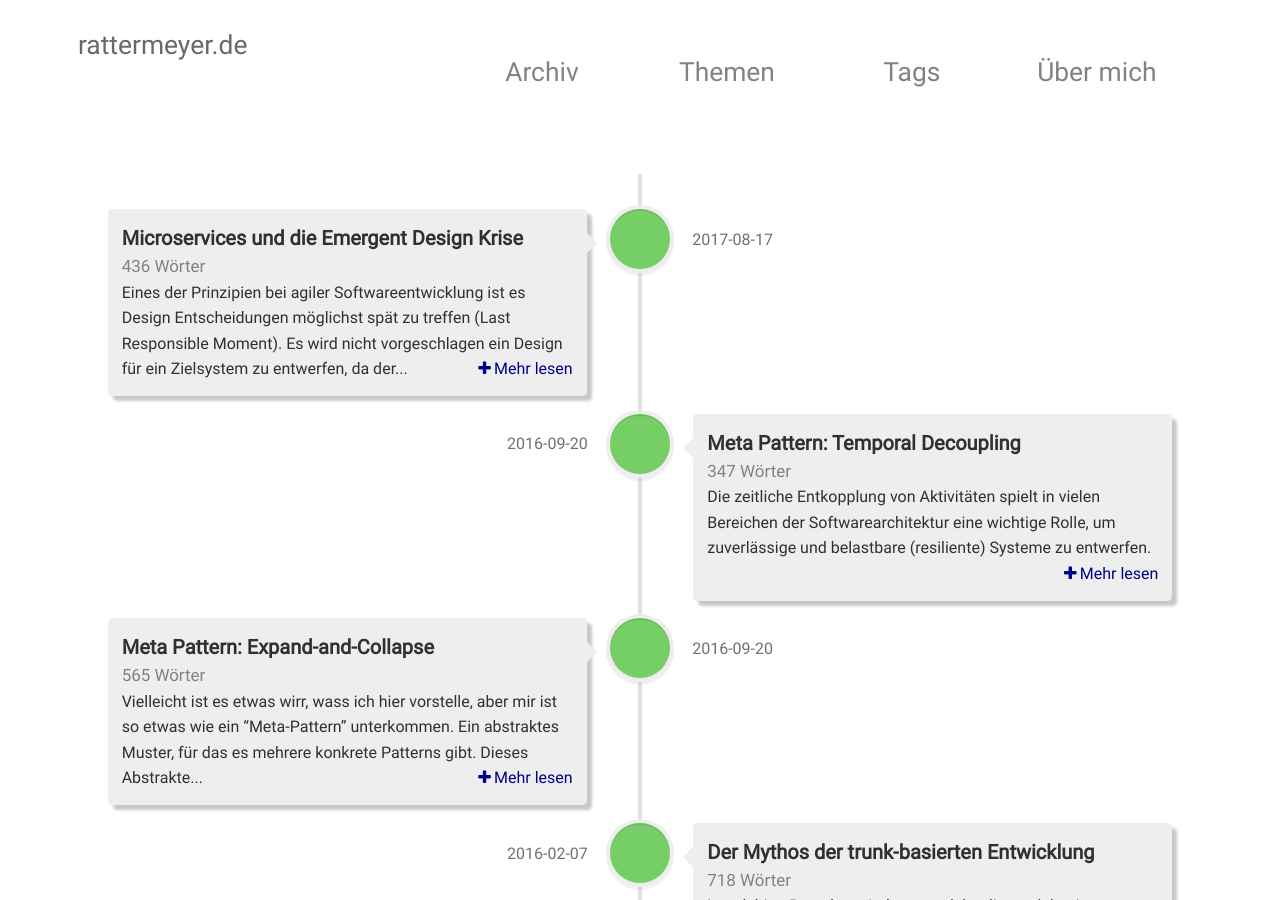
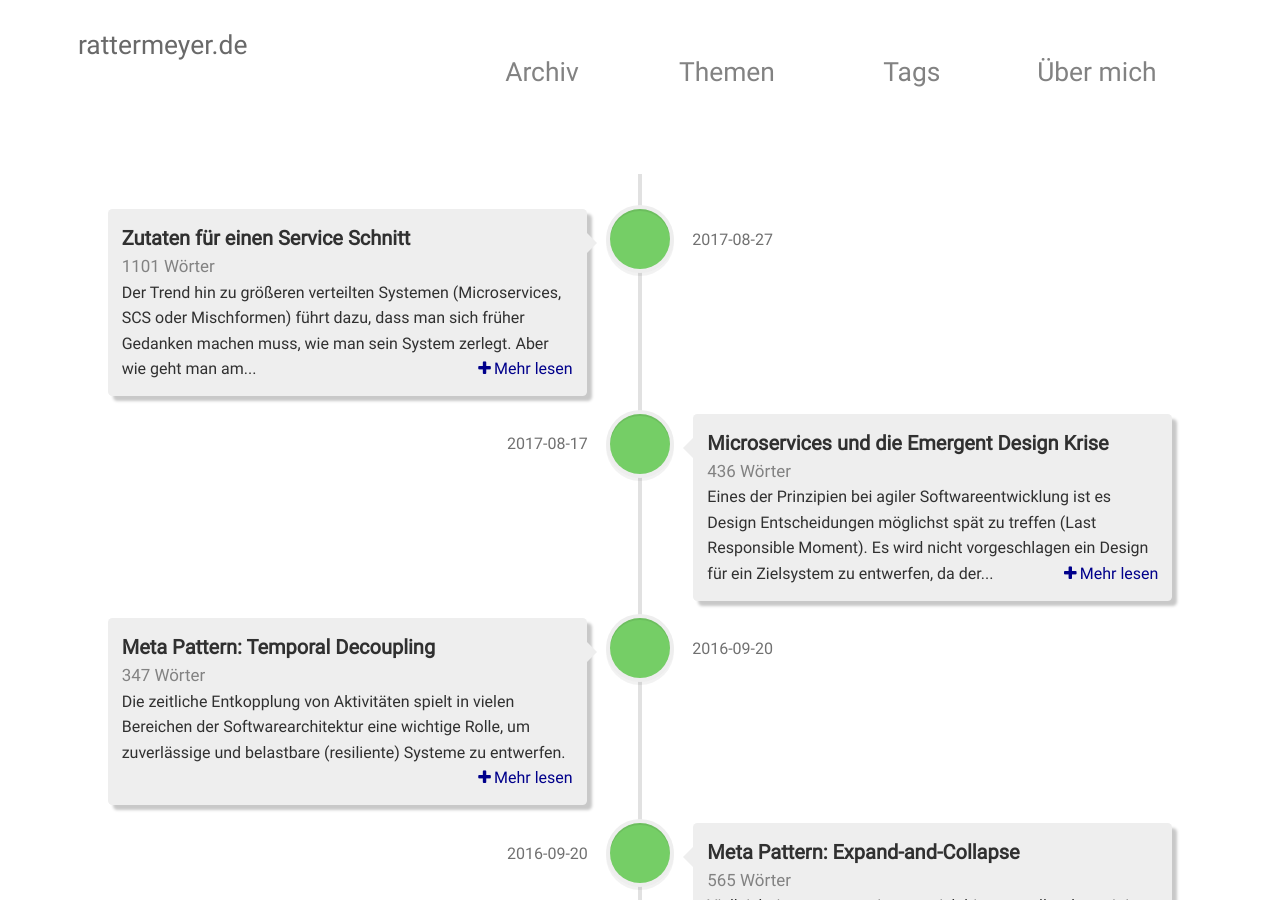
Before and after one commit to rattermeyer/rattermeyer.github.com, a Jekyll site: the page built from index.html, in a window 1280 px wide and 900 px high. Built offline with Jekyll 4.4.1, drawn with Linux system fonts in a browser that asks for light colours; some web fonts are replaced; comment, search, counter and statistics services are not loaded; some of the changed lines change nothing that is shown.

Commit message:
veröffentlichung

```diff
--- a/_drafts/verschiebung-des-lrm-beim-service-schnitt.markdown
+++ b/_posts/2017-08-27-zutaten-service-schnitt.markdown
@@ -1,6 +1,7 @@
 ---
 layout: post
-title: "Verschiebung des LRM beim Service Schnitt"
+title: "Zutaten für einen Service Schnitt"
+date: "2017-08-27"
 authors:
   - richard.attermeyer
 categories:
@@ -91,10 +92,29 @@
 Szenarien sollten dabei als Kommunikationsmittel verstanden werden, nicht als Abnhamekriteren. Daher ist der Aspekt eines Maßes zwar
 wichtig, aber sollte nicht überbewertet werden. Das Antwortmaß kann qualitativ oder auch quantitativ sein. Man sollte sich nur nicht zu lange aufhalten.
 
-Ermitteln kann man die Qualtitätssziele sehr gut im Rahmen eines Anforderungsworkshops. Es ist durchaus sinnvoll, wenn bisher keine
-Qualitätssziele definiert wurden, dafür einen eigenen Workshop anzusetzen.
+Ermitteln kann man die Qualtitätssziele sehr gut im Rahmen eines Anforderungsworkshops. Es ist durchaus sinnvoll für die erstmalige Erhebung einen eigenen Workshop anzusetzen.
 
-(Quality Attribute Workshop + Iteratives vorgehen)
+Dann kann man einmal überlegen, welche Qualitätssziele durch Microservices unterstützt werden und welche Herausforderungen bzw. Trade-offs
+dafür eingegangen werden. Insbesondere sollte man einmal überlegen, ob die Herausforderungen akzeptiert werden oder ob Randbedingungen
+die Wahl einschränken.
+
+#### Unterstützte Qualitätsziele / Vorteile
+
+* *Änderbarkeit / Analysierbarkeit* durch kleinere Größe und große Cohesion<sup>[1](#Cohesion)</sup>
+* *Performanz / Skalierbarkeit* durch kleinere Services, die _unabhängig_ voneinander skaliert werden können
+* *Austauschbarkeit* durch kleine Größe ("Design for Replacability")
+* Verbesserung des Time-to-Markets aufgrund unabhängiger Releasezyklen
+
+#### Trade-Offs und Herausforderungen
+* *Betreibarkeit*, da Überwachung und Debugging schwer sein können
+* *Integration*: Notwendigkeit der Collaboration bei gleichzeitiger Unabhängigkeit
+* Komplexität aufgrund der Verteilung:
+  * Remote Calls sind langsam
+  * Netzwerk unzuverlässig
+  * Schwierigkeit des Fehlerhandlings
+* *Organisatorisches Alignment*:
+  * Cross-funktionale Teams, um keine Bottlenecks zu errichten
+* Build, Test und Deployment von vielen unabhängigen Einheiten managen
 
 ## Fazit
 
@@ -110,3 +130,5 @@
 
 Gleichzeitig muss man sich früher mit dem Thema Systemaufteilung beschäftigen, als bei einem monolithischen System.
 Der Last Responsible Moment wird früher im Entwicklungsprozess erreicht.
+
+<a name="Cohesion">1</a>: Wenn aufgrund von Governance (Bounded Context) die Cohesion eines Microservices durchgesetzt wird.
```
